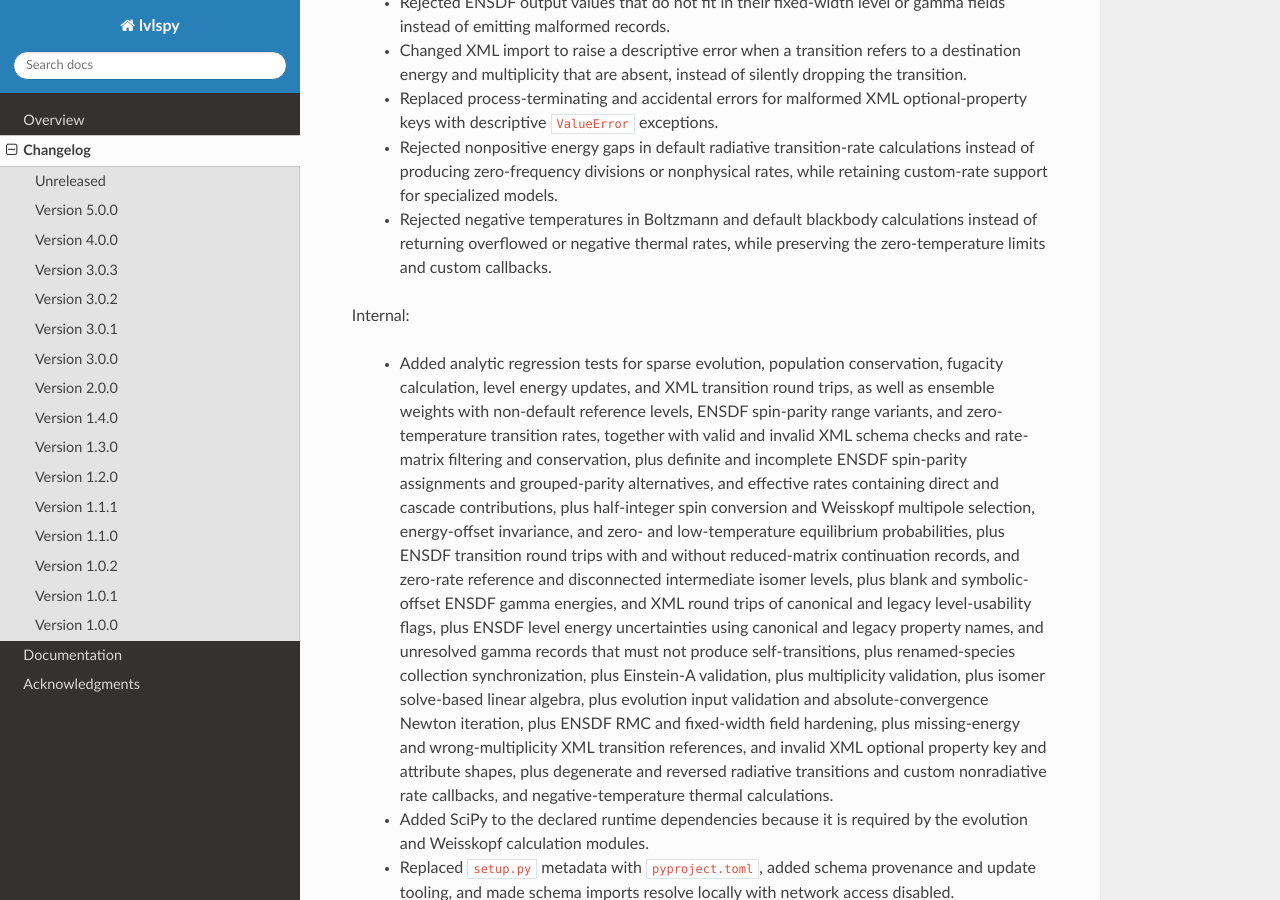
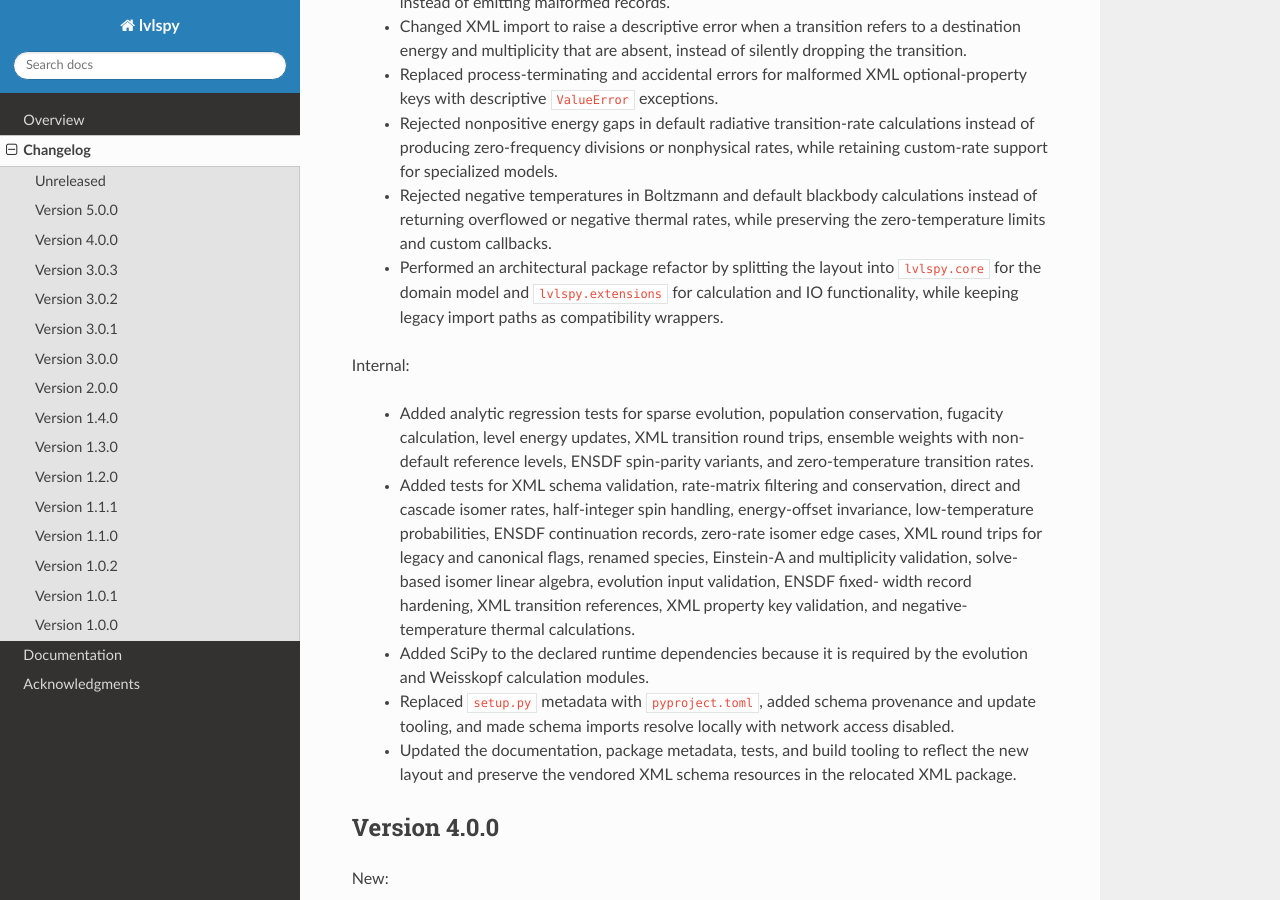
Before and after one commit to jaadt7/lvlspy, a Sphinx documentation site: the page built from doc/source/changelog.rst, in a window 1280 px wide and 900 px high, scrolled down 1875 px. Built offline with Sphinx 7.4.7 and the Read the Docs theme 3.1.0, drawn with Linux system fonts in a browser that asks for light colours; some of the changed text lies outside the part shown.

Commit message:
Finalize core/extensions migration and changelog update

```diff
--- a/doc/source/changelog.rst
+++ b/doc/source/changelog.rst
@@ -20,7 +20,7 @@ Fix:
     by resolving destinations using both energy and multiplicity after all
     levels have been loaded.
   * Corrected ``ensemble_weights()`` for arbitrary reference-level indices and
-    made its return values match the documented vector and scalar structure.
+    aligned its return values with the documented vector and scalar structure.
     Callers relying on the previous duplicated scalar values must be updated.
   * Corrected ENSDF spin-parity range parsing to advance by whole spin units
     and to apply common, endpoint-specific, and unspecified parities according
@@ -41,8 +41,7 @@ Fix:
   * Corrected grouped ENSDF alternatives such as ``(3,4)-`` so the parity
     outside the parentheses applies to every spin in the group.
   * Disabled XML external-entity resolution, network access, and automatic
-    XInclude processing. XInclude is now available only through an explicit
-    opt-in argument on XML validation and import.
+    XInclude processing. XInclude now requires an explicit opt-in argument.
   * Corrected effective isomer transition rates to include direct transitions
     between the two reference levels in addition to paths through intermediate
     levels.
@@ -96,37 +94,33 @@ Fix:
   * Rejected negative temperatures in Boltzmann and default blackbody
     calculations instead of returning overflowed or negative thermal rates,
     while preserving the zero-temperature limits and custom callbacks.
+  * Performed an architectural package refactor by splitting the layout into
+    ``lvlspy.core`` for the domain model and ``lvlspy.extensions`` for
+    calculation and IO functionality, while keeping legacy import paths as
+    compatibility wrappers.
 
 Internal:
 
   * Added analytic regression tests for sparse evolution, population
-    conservation, fugacity calculation, level energy updates, and XML
-    transition round trips, as well as ensemble weights with non-default
-    reference levels, ENSDF spin-parity range variants, and zero-temperature
-    transition rates, together with valid and invalid XML schema checks and
-    rate-matrix filtering and conservation, plus definite and incomplete ENSDF
-    spin-parity assignments and grouped-parity alternatives, and effective
-    rates containing direct and cascade contributions, plus half-integer spin
-    conversion and Weisskopf multipole selection, energy-offset invariance, and
-    zero- and low-temperature equilibrium probabilities, plus ENSDF transition
-    round trips with and without reduced-matrix continuation records, and
-    zero-rate reference and disconnected intermediate isomer levels, plus
-    blank and symbolic-offset ENSDF gamma energies, and XML round trips of
-    canonical and legacy level-usability flags, plus ENSDF level energy
-    uncertainties using canonical and legacy property names, and unresolved
-    gamma records that must not produce self-transitions, plus renamed-species
-    collection synchronization, plus Einstein-A validation, plus multiplicity
-    validation, plus isomer solve-based linear algebra, plus evolution input
-    validation and absolute-convergence Newton iteration, plus ENSDF RMC and
-    fixed-width field hardening, plus missing-energy and wrong-multiplicity XML
-    transition references, and invalid XML optional property key and attribute
-    shapes, plus degenerate and reversed radiative transitions and custom
-    nonradiative rate callbacks, and negative-temperature thermal calculations.
+    conservation, fugacity calculation, level energy updates, XML transition
+    round trips, ensemble weights with non-default reference levels, ENSDF
+    spin-parity variants, and zero-temperature transition rates.
+  * Added tests for XML schema validation, rate-matrix filtering and
+    conservation, direct and cascade isomer rates, half-integer spin handling,
+    energy-offset invariance, low-temperature probabilities, ENSDF continuation
+    records, zero-rate isomer edge cases, XML round trips for legacy and
+    canonical flags, renamed species, Einstein-A and multiplicity validation,
+    solve-based isomer linear algebra, evolution input validation, ENSDF fixed-
+    width record hardening, XML transition references, XML property key
+    validation, and negative-temperature thermal calculations.
   * Added SciPy to the declared runtime dependencies because it is required by
     the evolution and Weisskopf calculation modules.
   * Replaced ``setup.py`` metadata with ``pyproject.toml``, added schema
     provenance and update tooling, and made schema imports resolve locally with
     network access disabled.
+  * Updated the documentation, package metadata, tests, and build tooling to
+    reflect the new layout and preserve the vendored XML schema resources in
+    the relocated XML package.
 
 Version 4.0.0
 -------------
```
Also changed, not shown: other parts of doc/source/changelog.rst (+3 -4 lines).
